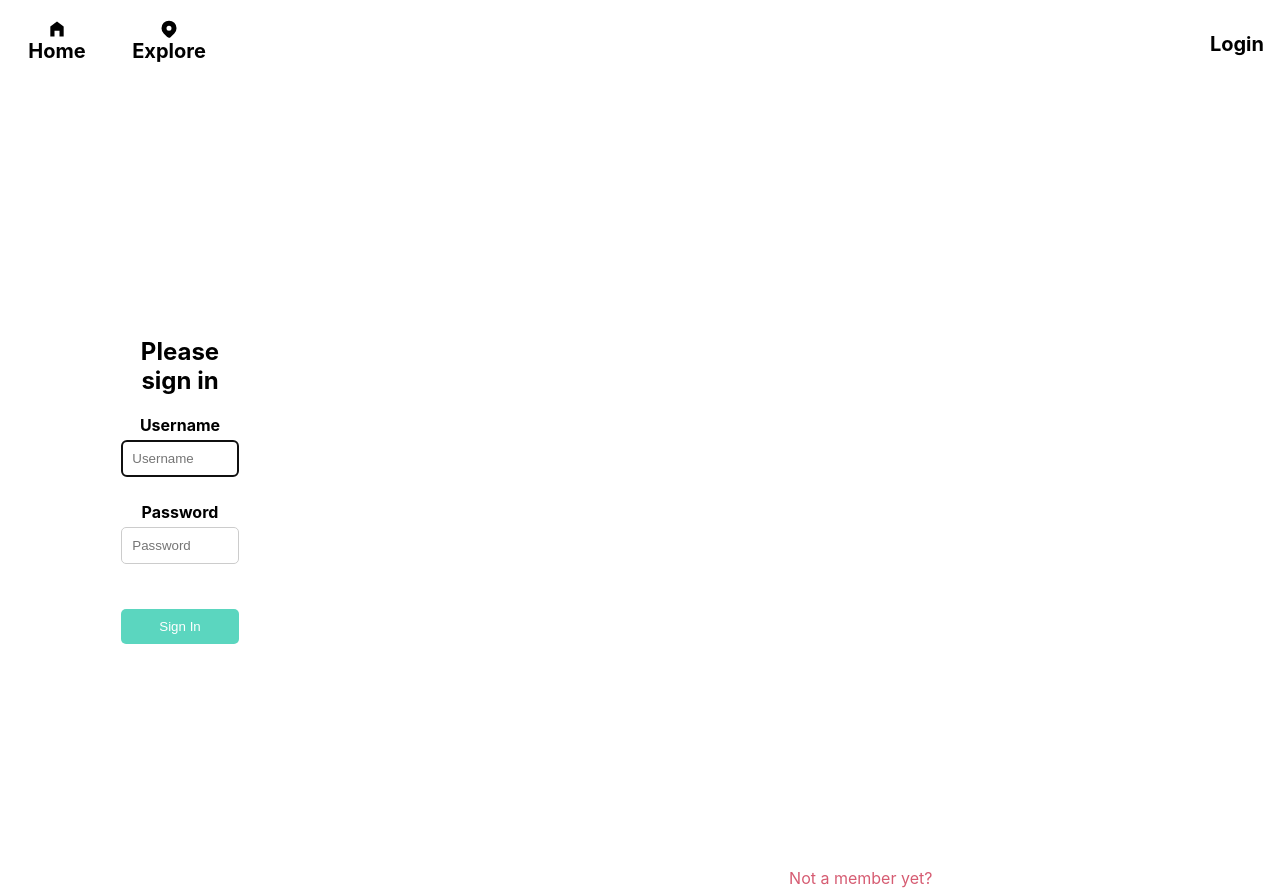
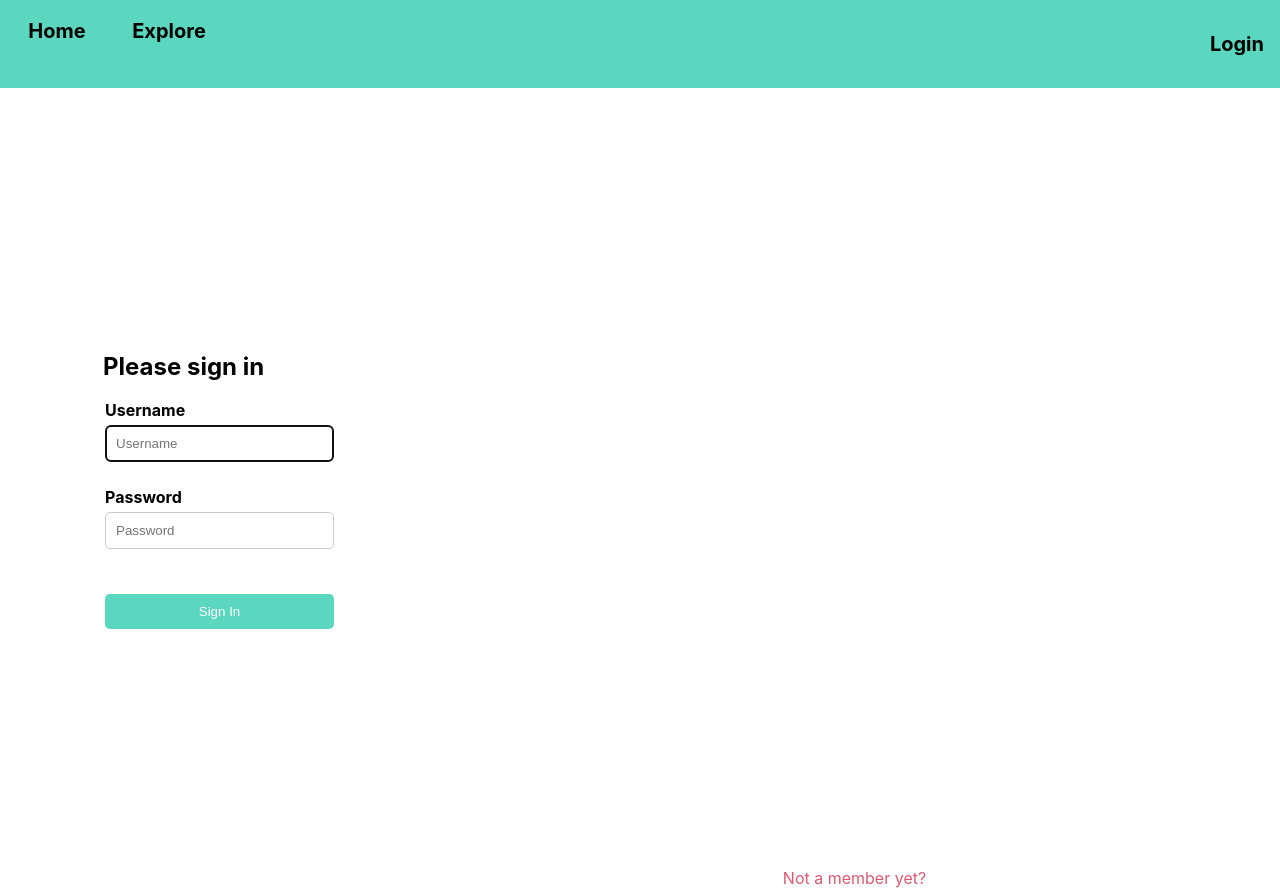
Before and after one commit to shaibird/climbchatt_client, a React (Create React App) app: page /login in a window 1280 px wide. Built offline with nearby package versions, Linux system fonts and the light colour scheme.

Commit message:
login/register getting better across screen sizes.

```diff
--- a/src/components/auth/Auth.css
+++ b/src/components/auth/Auth.css
@@ -14,9 +14,14 @@
     width: 100%;
     max-width: 300px;
   }
+    .login {
+        margin-left: -10px;
+    }
 
     .register {
-        margin-left: 20px;
+    margin-left: 20px;
+    overflow: auto;
+    padding-bottom:100px;
     }
 
   .form--login h1 {
@@ -75,12 +80,16 @@
   /* Tablet styles */
   @media screen and (min-width: 576px) {
 
+
     .link--register {
-      margin-top: 0;
-      text-align: left;
-      align-self: flex-end;
-      width: 50%;
-    }
+        margin-top: 20px;
+        text-align: center;
+      }
+
+      .link--register a {
+        color: #D65C72;
+        text-decoration: none;
+      }
   }
 
   /* Desktop styles */
@@ -91,10 +100,12 @@
     }
 
     .form--login {
-      width: 50%;
-      max-width: none;
-      text-align:center;
-    }
+        background-color: #fff;
+        padding: 20px;
+        border-radius: 10px;
+        width: 100%;
+        max-width: 400px;
+      }
 
     .link--register {
       margin-top: 0;
@@ -104,6 +115,6 @@
     }
   }
 
-  .btn {
+  /* .btn {
     padding-bottom: 20px;
-  }
+  } */
--- a/src/components/auth/Login.js
+++ b/src/components/auth/Login.js
@@ -34,7 +34,7 @@ export const Login = () => {
     }
 
     return (
-        <main className="container--login">
+        <main className="container--login login">
             <dialog className="dialog dialog--auth" ref={invalidDialog}>
                 <div>Username or password was not valid.</div>
                 <button className="button--close" onClick={e => invalidDialog.current.close()}>Close</button>
--- a/src/components/nav/NavBar.css
+++ b/src/components/nav/NavBar.css
@@ -63,7 +63,11 @@
       flex-direction: row;
       justify-content: space-between;
       align-items: center;
-      background-color: transparent;
+      background-color: #5BD6BF;
+    }
+
+    .icon {
+        display: none;
     }
 
     .nav-right, .nav-left {
--- a/src/components/nav/NavBar.js
+++ b/src/components/nav/NavBar.js
@@ -11,8 +11,8 @@ export const NavBar = () => {
     return (
         <nav className="navbar-container">
             <nav className="nav-right">
-                <Link className="nav-link home" to="/home"> <MdHomeFilled /> Home</Link>
-                <Link className="nav-link explore" to="/explore"><TbMapPinFilled />Explore</Link>
+                <Link className="nav-link home" to="/home"><div className="icon"> <MdHomeFilled /></div> Home</Link>
+                <Link className="nav-link explore" to="/explore"><div className="icon"><TbMapPinFilled /></div>Explore</Link>
             </nav>
             <nav className="nav-left">
             {
```
